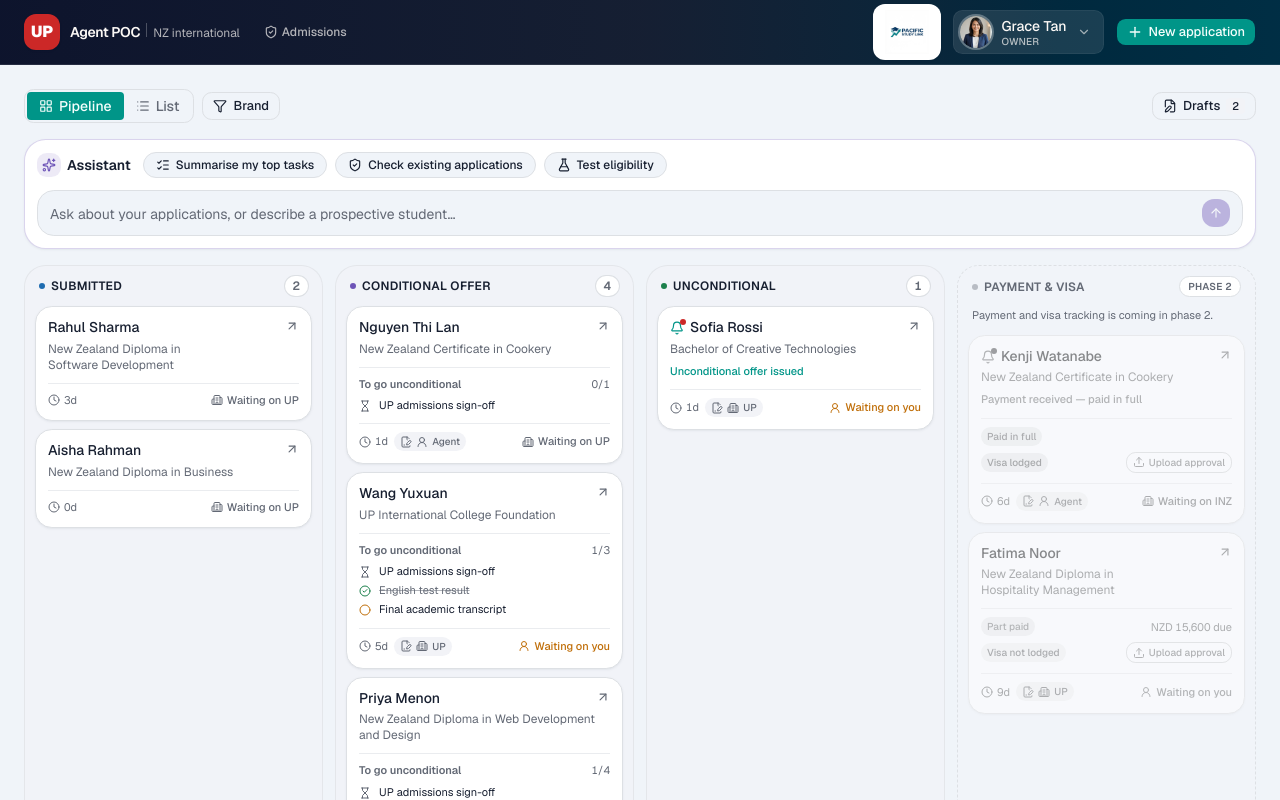
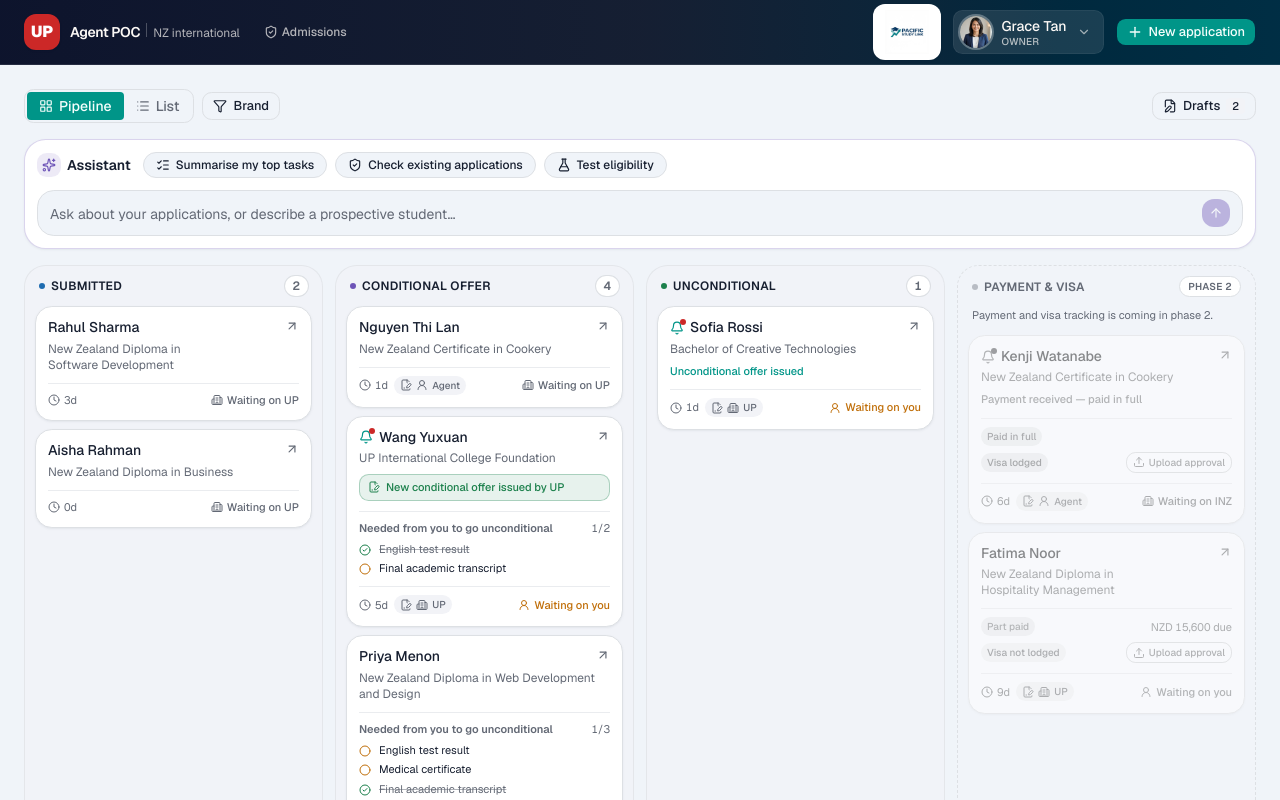
Before and after one commit to kostia-gif/up-international-enrolment, a Next.js app: page / in a window 1280 px wide. Shown: the top 800 px of the page. Built offline with nearby package versions, Linux system fonts and the light colour scheme.

Commit message:
Show only agent-owned items in unconditional checklist and flag new UP-issued conditional offers

```diff
--- a/components/dashboard/stage-board.tsx
+++ b/components/dashboard/stage-board.tsx
@@ -30,6 +30,7 @@ import { toneBadge, toneDot } from '@/lib/status'
 import { cn } from '@/lib/utils'
 import { CardDropPanel } from './card-drop-panel'
 import { UnconditionalChecklist } from '@/components/unconditional-checklist'
+import { newUpConditionalOffer } from '@/lib/documents'
 
 export function daysLabel(days: number): string {
   return `${days}d`
@@ -138,6 +139,7 @@ function Card({
   const owner = waitingOn(app)
   const OwnerIcon = owner === 'you' ? UserRound : Building2
   const showDropPanel = selected && outstandingDocs(app).length > 0
+  const newUpOffer = newUpConditionalOffer(app)
   const focus = () => {
     onFocus(app.id)
     markSeen(app.id)
@@ -181,8 +183,15 @@ function Card({
       <p className="mt-1 text-xs text-muted-foreground text-pretty">
         {shortProgramme(app.course.programmeName)}
       </p>
-      {app.unseenUpdate && (
-        <p className="mt-1.5 text-[11px] font-medium text-primary text-pretty">{app.unseenUpdate}</p>
+      {newUpOffer ? (
+        <p className="mt-2 flex items-center gap-1.5 rounded-md border border-success/30 bg-success/10 px-2 py-1 text-[11px] font-medium text-success">
+          <FileSignature className="size-3 shrink-0" aria-hidden />
+          <span className="text-pretty">New conditional offer issued by UP</span>
+        </p>
+      ) : (
+        app.unseenUpdate && (
+          <p className="mt-1.5 text-[11px] font-medium text-primary text-pretty">{app.unseenUpdate}</p>
+        )
       )}
 
       {app.stage === 'Conditional offer' && <UnconditionalChecklist app={app} compact />}
--- a/components/detail/tab-overview.tsx
+++ b/components/detail/tab-overview.tsx
@@ -1,6 +1,8 @@
 'use client'
 
-import { ChevronDown, Database } from 'lucide-react'
+import { ChevronDown, Database, FileSignature } from 'lucide-react'
+import { NewBadge } from '@/components/new-badge'
+import { newUpConditionalOffer } from '@/lib/documents'
 import type { Application } from '@/lib/types'
 import { ReadinessGauges } from '@/components/readiness-gauge'
 import { StatusBadge } from '@/components/status-badge'
@@ -15,10 +17,26 @@ export function TabOverview({ app, viewedAt }: { app: Application; viewedAt?: st
   const unconditional = isUnconditional(app)
   const openConditions = app.conditions.filter((c) => c.status !== 'cleared')
   const docName = (id?: string) => app.documents.find((d) => d.id === id)?.originalName
+  const newUpOffer = newUpConditionalOffer(app, viewedAt)
 
   return (
     <div className="grid gap-6 lg:grid-cols-3">
       <div className="flex flex-col gap-6 lg:col-span-2">
+        {newUpOffer && (
+          <div role="status" className="flex items-start gap-3 rounded-lg border border-success/30 bg-success/10 p-4">
+            <FileSignature className="mt-0.5 size-5 shrink-0 text-success" aria-hidden />
+            <div className="min-w-0 flex-1">
+              <p className="flex items-center gap-2 text-sm font-semibold">
+                UP has issued a new conditional offer
+                <NewBadge />
+              </p>
+              <p className="mt-0.5 text-sm text-muted-foreground text-pretty">
+                Issued by {newUpOffer.issuedBy} on {formatDate(newUpOffer.issuedAt)}
+                {newUpOffer.includesPricing ? ', with pricing' : ''}. Download it from Letters of offer below.
+              </p>
+            </div>
+          </div>
+        )}
         {offer && !unconditional && <UnconditionalChecklist app={app} />}
         {app.conditions.length > 0 && (
           <section className="flex flex-col gap-3">
--- a/components/unconditional-checklist.tsx
+++ b/components/unconditional-checklist.tsx
@@ -6,7 +6,7 @@ import { cn } from '@/lib/utils'
 
 const STATE_META: Record<ChecklistItem['state'], { icon: typeof Circle; className: string; label: string }> = {
   received: { icon: CircleCheck, className: 'text-success', label: 'Received' },
-  'with-up': { icon: Hourglass, className: 'text-muted-foreground', label: 'With UP' },
+  'with-up': { icon: Hourglass, className: 'text-muted-foreground', label: 'Submitted' },
   outstanding: { icon: Circle, className: 'text-warning', label: 'Needed' },
 }
 
@@ -19,7 +19,7 @@ export function UnconditionalChecklist({ app, compact = false }: { app: Applicat
     <div className={cn(compact ? 'mt-2.5 border-t border-border/60 pt-2' : 'rounded-lg border border-border bg-card p-4')}>
       <div className="flex items-baseline justify-between gap-2">
         <p className={cn('font-semibold', compact ? 'text-[11px] text-muted-foreground' : 'text-sm')}>
-          {compact ? 'To go unconditional' : 'Documents needed for unconditional offer'}
+          {compact ? 'Needed from you to go unconditional' : 'Documents needed from you for an unconditional offer'}
         </p>
         <span className="text-[11px] tabular-nums text-muted-foreground">
           {received}/{items.length}
--- a/lib/documents.ts
+++ b/lib/documents.ts
@@ -95,22 +95,33 @@ const CONDITION_DOCUMENT: [RegExp, string][] = [
   [/police|character/i, 'Police certificate'],
   [/financ|funds|bank/i, 'Proof of funds'],
   [/passport/i, 'Passport'],
-  [/review|admissions/i, 'UP admissions sign-off'],
 ]
 
 function documentFor(c: Condition): string {
   return CONDITION_DOCUMENT.find(([re]) => re.test(c.label))?.[1] ?? c.label
 }
 
-// What still stands between this application and an unconditional offer.
+// What the agent still has to provide for an unconditional offer. UP's own
+// steps (e.g. the admissions sign-off) apply to every application, so they're left out.
 export function unconditionalChecklist(app: Application): ChecklistItem[] {
-  return app.conditions.map((c) => ({
+  return app.conditions
+    .filter((c) => c.owner !== 'up')
+    .map((c) => ({
       id: c.id,
       document: documentFor(c),
       detail: c.label,
       owner: c.owner,
       dueBy: c.dueBy,
-    state:
-      c.status === 'cleared' ? 'received' : c.status === 'submitted' || c.owner === 'up' ? 'with-up' : 'outstanding',
+      state: c.status === 'cleared' ? 'received' : c.status === 'submitted' ? 'with-up' : 'outstanding',
     }))
 }
+
+export const NEW_UP_OFFER_UPDATE = 'New conditional offer from UP'
+
+// The latest conditional offer UP issued on the agent's behalf, if the agent hasn't seen it yet.
+export function newUpConditionalOffer(app: Application, viewedAt = app.activityViewedAt): OfferLetter | undefined {
+  if (app.stage !== 'Conditional offer') return undefined
+  const latest = [...offerLetters(app)].reverse().find((l) => l.kind === 'up-conditional')
+  if (!latest) return undefined
+  return isNewOffer(latest, viewedAt) || app.unseenUpdate === NEW_UP_OFFER_UPDATE ? latest : undefined
+}
--- a/lib/fixtures.ts
+++ b/lib/fixtures.ts
@@ -911,6 +911,8 @@ const RAW_APPLICATIONS: Application[] = [
     crmPushedAt: iso(9, 11),
     route: 'auto',
     looIssuedBy: 'up',
+    unseenUpdate: 'New conditional offer from UP',
+    activityViewedAt: iso(10),
     daysInStage: 5,
     createdAt: iso(12),
     course: {
--- a/lib/store.tsx
+++ b/lib/store.tsx
@@ -6,6 +6,7 @@ import type { Application, AppEvent, Condition, CrmHold, Document, Stage } from
 import { computeReadiness, computeRoute } from './readiness'
 import { HOLD_REASON_LABEL } from './holds'
 import { withCrmPush } from './crm'
+import { NEW_UP_OFFER_UPDATE } from './documents'
 
 export function newId(prefix = 'id'): string {
   const rand =
@@ -264,7 +265,12 @@ export function StoreProvider({ children }: { children: ReactNode }) {
             daysInStage: stage !== a.stage ? 0 : a.daysInStage,
             crmHold: undefined,
             looIssuedBy: a.looIssuedBy ?? 'up',
-            unseenUpdate: stage !== a.stage ? offerLabel : 'Approved by admissions',
+            unseenUpdate:
+              stage !== a.stage
+                ? stage === 'Conditional offer' && (a.looIssuedBy ?? 'up') === 'up'
+                  ? NEW_UP_OFFER_UPDATE
+                  : offerLabel
+                : 'Approved by admissions',
             events,
           },
           ts,
```
Lines whose indentation alone changed are shown as unchanged.
